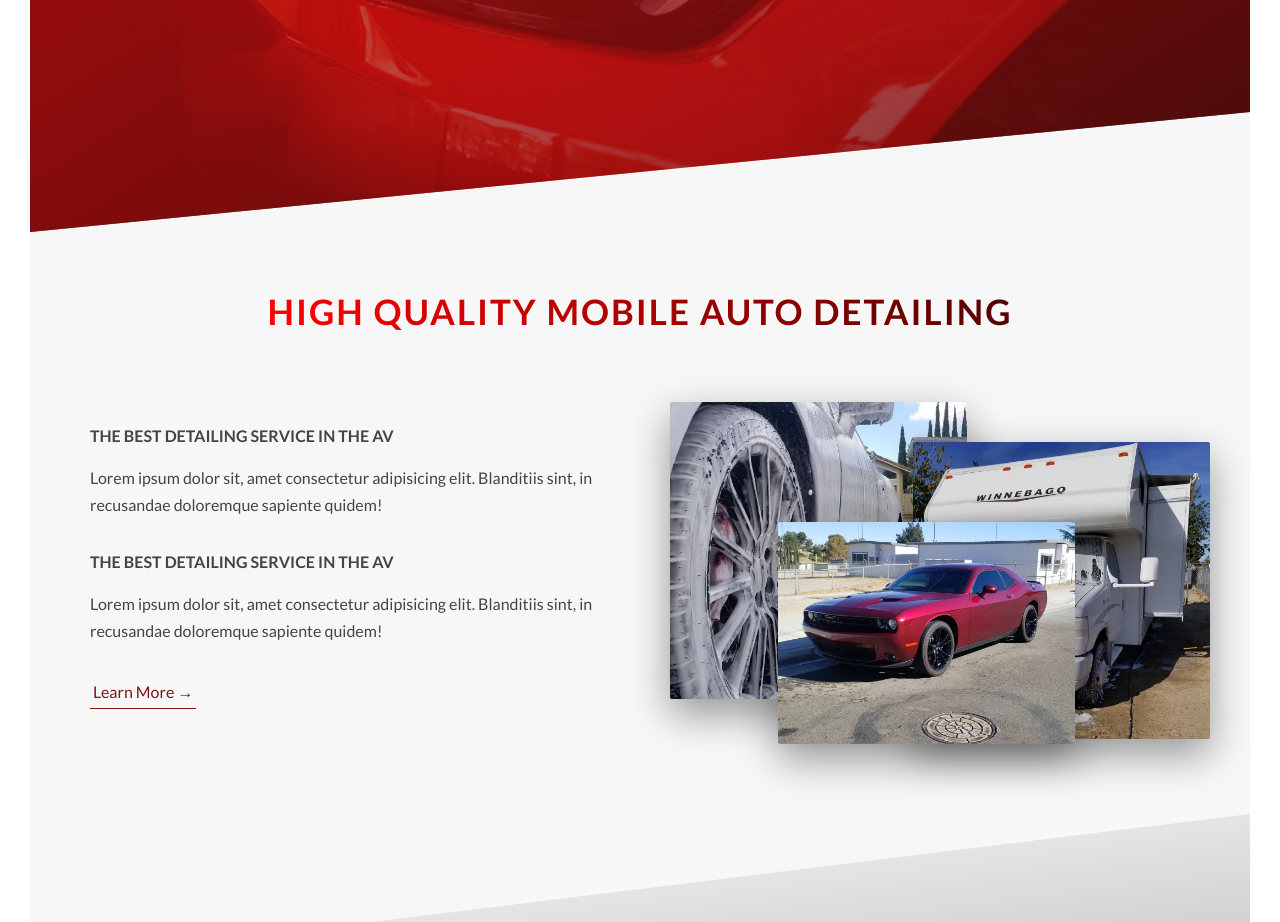
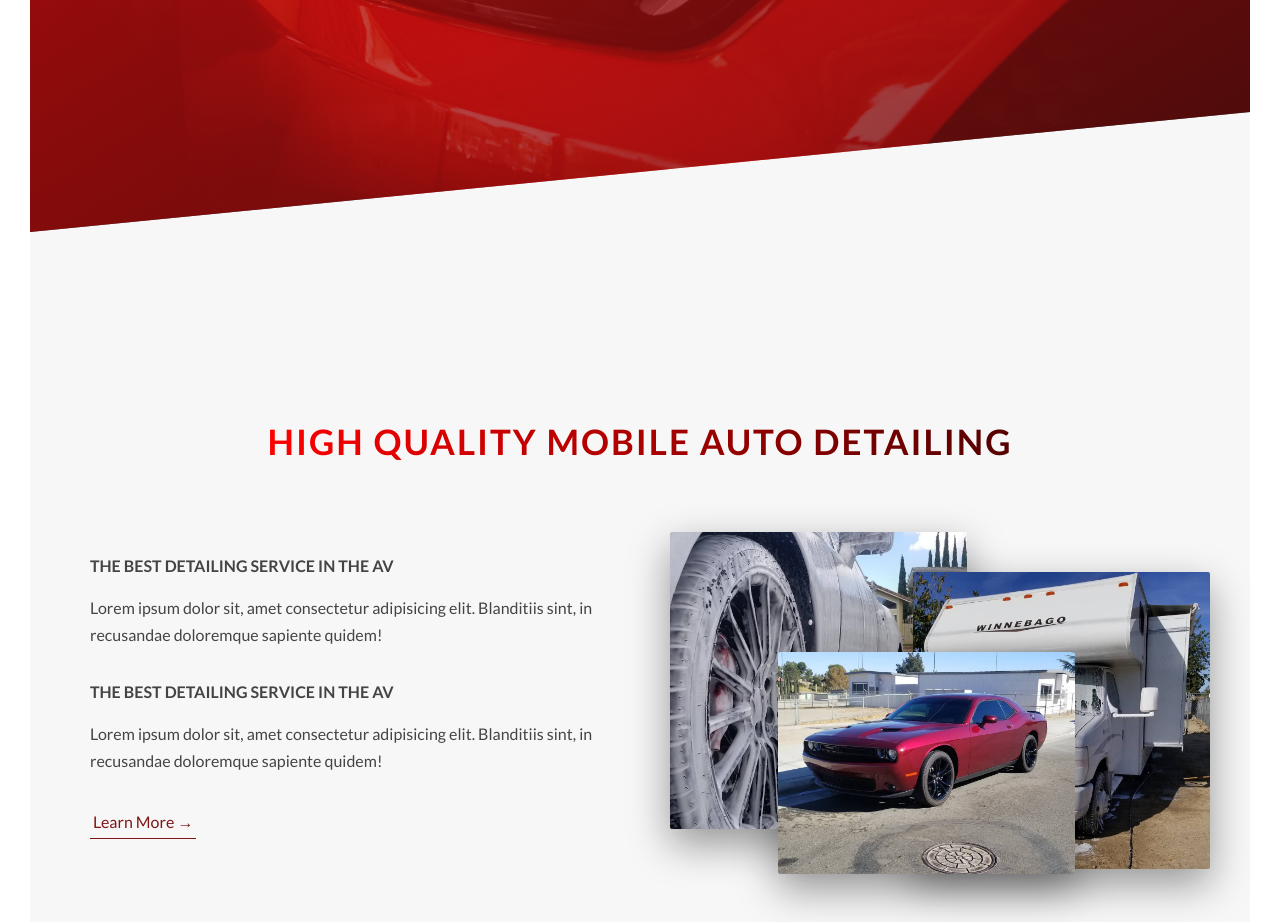
Before and after one commit to scottjwilson/allamericandetail, a website: page docs/index.html in a window 1280 px wide. Shown: the part 558-1480 px from the top of the page. Drawn offline with nearby package versions, Linux system fonts and the light colour scheme; files that its build step writes are made by us from their sources.

Commit message:
Section-about Margin Fixed

```diff
--- a/docs/sass/pages/_home.scss
+++ b/docs/sass/pages/_home.scss
@@ -1,6 +1,6 @@
 .section-about {
     background-color: $color-grey-light-1;
-    padding: 17rem 0 25rem 0;
+    padding: 30rem 0 25rem 0;
     margin-top: -30vh;
     &__text {
         padding-left: 2rem;
```
